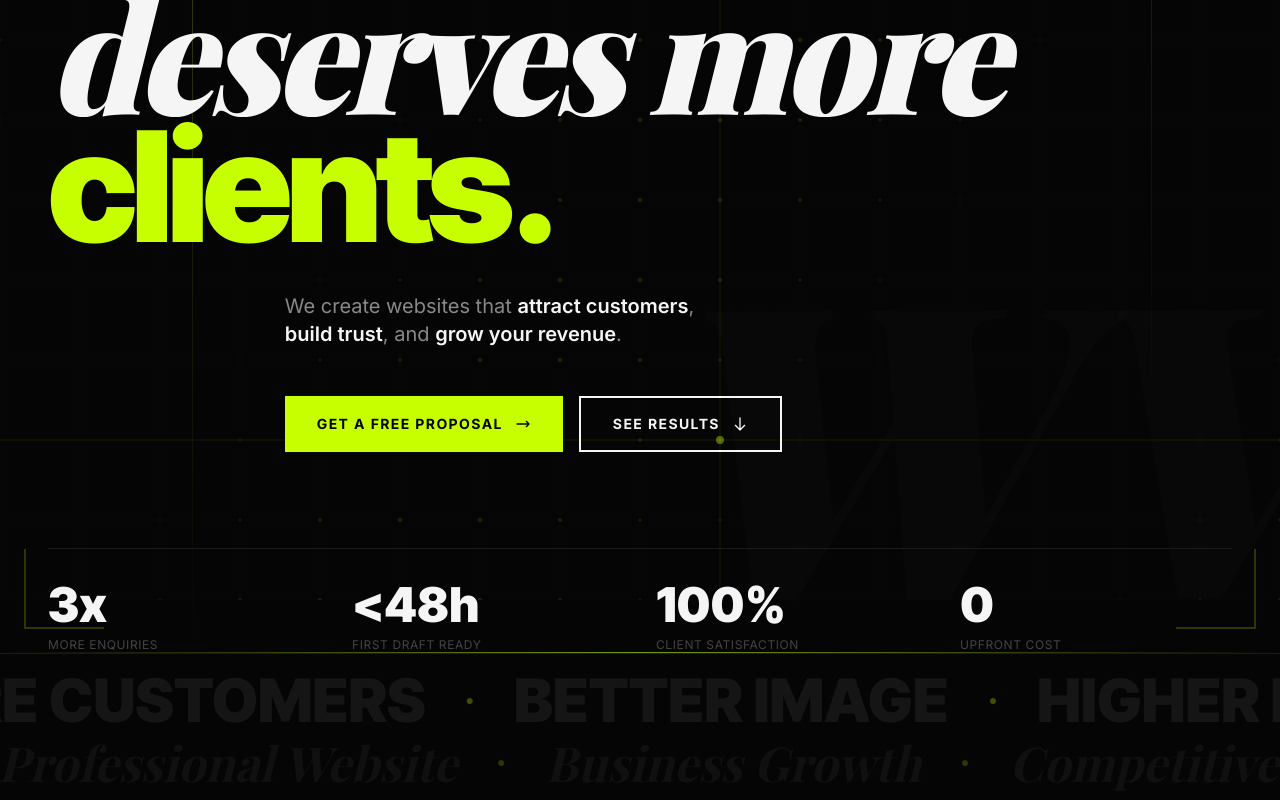
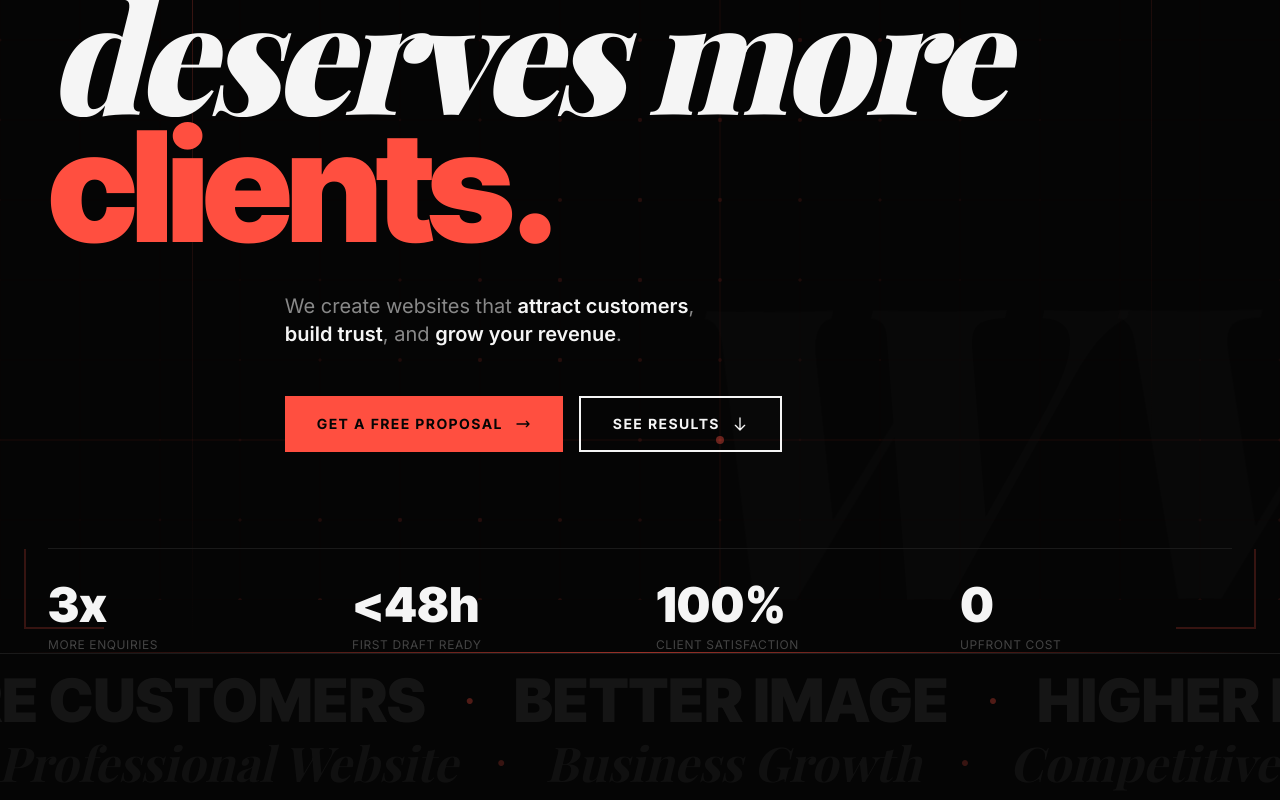
Before and after one commit to webvanguardai/webvanguard-website, a Next.js app in the folder webvanguard/: page / in a window 1280 px wide. Shown: the part 200-1000 px from the top of the page. Built offline with nearby package versions, Linux system fonts and the light colour scheme.

Commit message:
rebrand: accent color change from lime green to electric coral #FF4F40 — bolder, more memorable, stands out in Dubai market

```diff
--- a/webvanguard/app/globals.css
+++ b/webvanguard/app/globals.css
@@ -28,8 +28,8 @@
   }
 
   ::selection {
-    background: #c8ff00;
-    color: #050505;
+    background: #FF4F40;
+    color: #ffffff;
   }
 }
 
--- a/webvanguard/components/Hero.tsx
+++ b/webvanguard/components/Hero.tsx
@@ -28,7 +28,7 @@ function GridBackground() {
       const cols = Math.ceil(canvas.width / cellSize) + 1
       const rows = Math.ceil(canvas.height / cellSize) + 1
 
-      ctx.strokeStyle = 'rgba(200, 255, 0, 0.04)'
+      ctx.strokeStyle = 'rgba(255, 79, 64, 0.04)'
       ctx.lineWidth = 0.5
       for (let i = 0; i <= cols; i++) {
         const x = i * cellSize
@@ -54,13 +54,13 @@ function GridBackground() {
           const radius = 1 + pulse * 1.2
           ctx.beginPath()
           ctx.arc(x, y, radius, 0, Math.PI * 2)
-          ctx.fillStyle = `rgba(200, 255, 0, ${alpha})`
+          ctx.fillStyle = `rgba(255, 79, 64, ${alpha})`
           ctx.fill()
         }
       }
 
       const highlightCol = Math.floor((time * 0.3) % cols)
-      ctx.strokeStyle = 'rgba(200, 255, 0, 0.08)'
+      ctx.strokeStyle = 'rgba(255, 79, 64, 0.08)'
       ctx.lineWidth = 1
       ctx.beginPath()
       ctx.moveTo(highlightCol * cellSize, 0)
@@ -75,7 +75,7 @@ function GridBackground() {
 
       ctx.beginPath()
       ctx.arc(highlightCol * cellSize, highlightRow * cellSize, 4, 0, Math.PI * 2)
-      ctx.fillStyle = 'rgba(200, 255, 0, 0.4)'
+      ctx.fillStyle = 'rgba(255, 79, 64, 0.4)'
       ctx.fill()
 
       time++
--- a/webvanguard/components/Process.tsx
+++ b/webvanguard/components/Process.tsx
@@ -33,7 +33,7 @@ export default function Process() {
   return (
     <section id="process" className="relative overflow-hidden">
       {/* Green accent band */}
-      <div className="bg-accent text-bg py-section relative">
+      <div className="bg-accent text-white py-section relative">
         {/* Subtle grid on green */}
         <div className="absolute inset-0 pointer-events-none" style={{
           backgroundImage: `
@@ -52,11 +52,11 @@ export default function Process() {
             className="mb-20 grid grid-cols-1 md:grid-cols-2 gap-8 items-end"
           >
             <div>
-              <p className="text-xs uppercase tracking-[0.3em] text-bg/60 font-body font-semibold mb-6">
-                <span className="inline-block w-12 h-px bg-bg/40 mr-4 align-middle" />
+              <p className="text-xs uppercase tracking-[0.3em] text-white/60 font-body font-semibold mb-6">
+                <span className="inline-block w-12 h-px bg-white/40 mr-4 align-middle" />
                 How it works
               </p>
-              <h2 className="font-display font-black text-heading text-bg">
+              <h2 className="font-display font-black text-heading text-white">
                 From first call to{' '}
                 <span className="font-serif italic">live site.</span><br />
                 Simple, fast, no surprises.
@@ -65,11 +65,11 @@ export default function Process() {
             <div className="md:text-right">
               <div className="inline-flex items-center gap-3">
                 <div className="relative">
-                  <div className="w-3 h-3 rounded-full bg-bg" />
-                  <div className="w-3 h-3 rounded-full bg-bg absolute top-0 left-0 animate-ping" />
+                  <div className="w-3 h-3 rounded-full bg-white" />
+                  <div className="w-3 h-3 rounded-full bg-white absolute top-0 left-0 animate-ping" />
                 </div>
-                <p className="text-bg/70 text-sm font-body">
-                  Most projects go from zero to live in <span className="text-bg font-bold">under two weeks</span>.
+                <p className="text-white/70 text-sm font-body">
+                  Most projects go from zero to live in <span className="text-white font-bold">under two weeks</span>.
                 </p>
               </div>
             </div>
@@ -83,18 +83,18 @@ export default function Process() {
                 whileInView={{ opacity: 1, y: 0 }}
                 viewport={{ once: true }}
                 transition={{ duration: 0.6, delay: i * 0.15, ease: [0.22, 1, 0.36, 1] }}
-                className="relative p-8 md:p-10 border-l border-bg/10 first:border-l-0 group hover:bg-bg/[0.06] transition-all duration-500"
+                className="relative p-8 md:p-10 border-l border-white/10 first:border-l-0 group hover:bg-white/[0.06] transition-all duration-500"
               >
-                <span className="font-display font-black text-8xl text-bg/10 group-hover:text-bg/20 transition-colors duration-500 leading-none block">
+                <span className="font-display font-black text-8xl text-white/10 group-hover:text-white/20 transition-colors duration-500 leading-none block">
                   {step.number}
                 </span>
-                <h3 className="font-display font-bold text-xl md:text-2xl text-bg mt-6">
+                <h3 className="font-display font-bold text-xl md:text-2xl text-white mt-6">
                   {step.title}
                 </h3>
-                <p className="font-serif italic text-bg/50 text-sm mt-1">
+                <p className="font-serif italic text-white/50 text-sm mt-1">
                   {step.serif}
                 </p>
-                <p className="text-bg/70 text-sm leading-relaxed mt-4">
+                <p className="text-white/70 text-sm leading-relaxed mt-4">
                   {step.description}
                 </p>
               </motion.div>
--- a/webvanguard/tailwind.config.js
+++ b/webvanguard/tailwind.config.js
@@ -11,8 +11,8 @@ module.exports = {
         bg: '#050505',
         'bg-card': '#0a0a0a',
         'bg-elevated': '#111111',
-        accent: '#c8ff00',
-        'accent-dim': '#a3cc00',
+        accent: '#FF4F40',
+        'accent-dim': '#E0443A',
         'text-primary': '#f5f5f5',
         'text-secondary': '#888888',
         'text-muted': '#444444',
```
